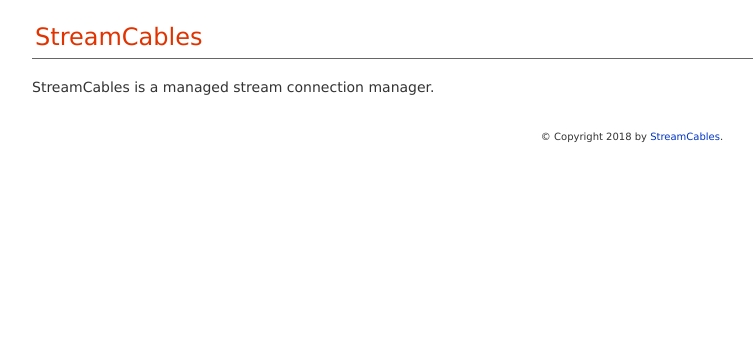
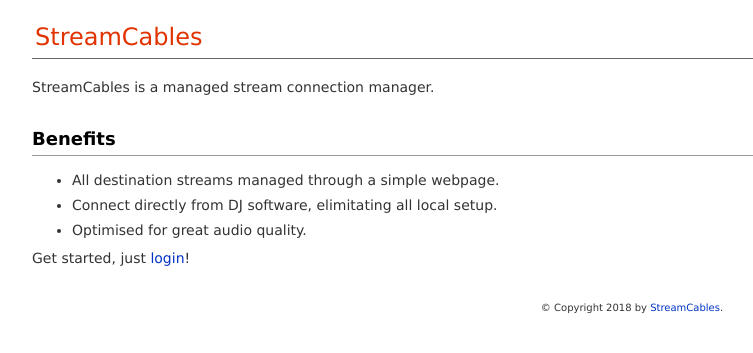
Before and after one commit to svandragt/streamcables, a Flask app: page / in a window 1280 px wide. Shown: the part 36-389 px from the top of the page, without its empty margins (8-761 px from the left). Run offline with Flask 2, Linux system fonts and the light colour scheme.

Commit message:
content update

```diff
--- a/templates/index.html
+++ b/templates/index.html
@@ -6,4 +6,13 @@
     <h1>{{ project_name }}</h1>
 
     <p>{{ project_name }} is a managed stream connection manager.</p>
+
+    <h2>Benefits</h2>
+    <ul>
+        <li>All destination streams managed through a simple webpage.</li>
+        <li>Connect directly from DJ software, elimitating all local setup.</li>
+        <li>Optimised for great audio quality.</li>
+    </ul>
+
+    <p>Get started, just <a href="{{ url_for('login') }}">login</a>!</p>
 {% endblock %}
```
